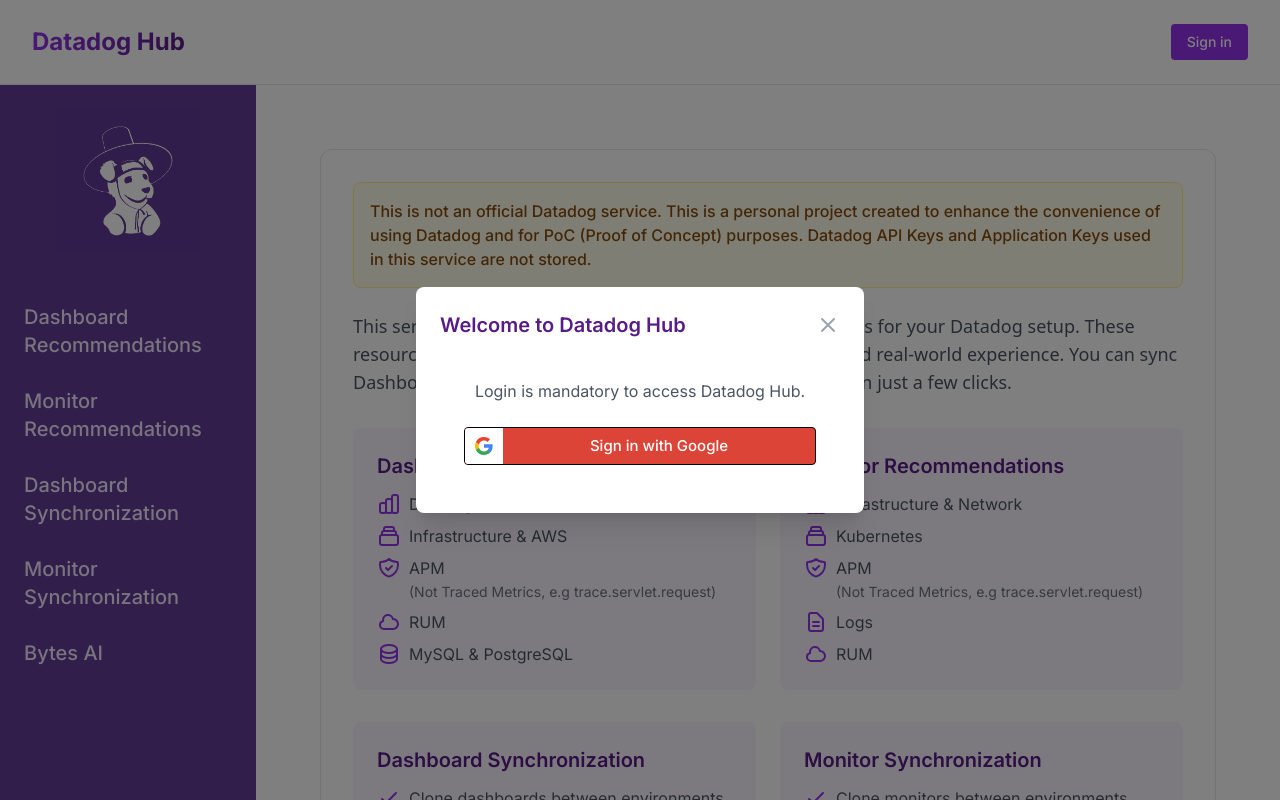
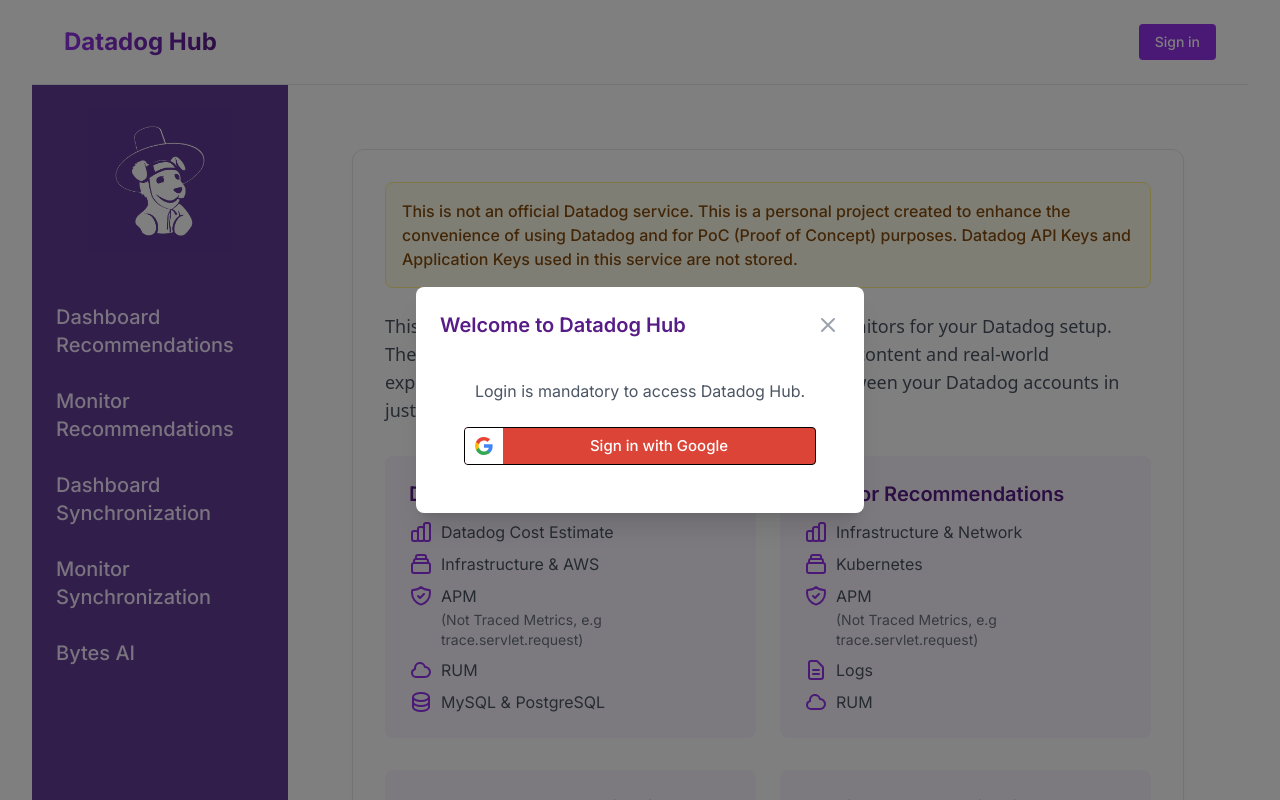
Before and after one commit to leedoing/dd-hub, a Next.js app: page / in a window 1280 px wide. Shown: the top 800 px of the page. Built offline with nearby package versions, Linux system fonts and the light colour scheme; no server answers.

Commit message:
changed modal size mac

```diff
--- a/src/components/common/Modal.tsx
+++ b/src/components/common/Modal.tsx
@@ -21,7 +21,7 @@
           onClick={onClose}
         />
 
-        <div className={`relative bg-white rounded-lg shadow-xl w-full max-w-md p-6 z-50 ${className || ''}`}>
+        <div className={`relative bg-white rounded-lg shadow-xl w-full p-6 z-50 ${className || 'max-w-md'}`}>
           <div className="flex items-center justify-between mb-4">
             <h3 className="text-xl font-semibold text-purple-900">{title}</h3>
             <button
--- a/src/components/layout/Layout.tsx
+++ b/src/components/layout/Layout.tsx
@@ -45,7 +45,7 @@
   };
 
   return (
-    <div className="min-h-screen flex flex-col max-w-[1550px] mx-auto">
+    <div className="min-h-screen flex flex-col max-w-[1400px] mx-auto px-8">
       <Header resetMenu={resetMenu} />
       <div className="flex flex-1">
         <Sidebar
--- a/src/components/recommendations/dashboard/SyncModal.tsx
+++ b/src/components/recommendations/dashboard/SyncModal.tsx
@@ -186,7 +186,7 @@
       isOpen={isOpen}
       onClose={handleClose}
       title="Sync Dashboards"
-      className="max-w-[65rem]"
+      className="max-w-4xl"
     >
       <div className="space-y-4">
         <div>
--- a/src/components/recommendations/monitor/SyncModal.tsx
+++ b/src/components/recommendations/monitor/SyncModal.tsx
@@ -185,7 +185,7 @@
       isOpen={isOpen}
       onClose={handleClose}
       title="Sync Monitors"
-      className="max-w-[65rem]"
+      className="max-w-4xl"
     >
       <div className="space-y-4">
         <div>
```
